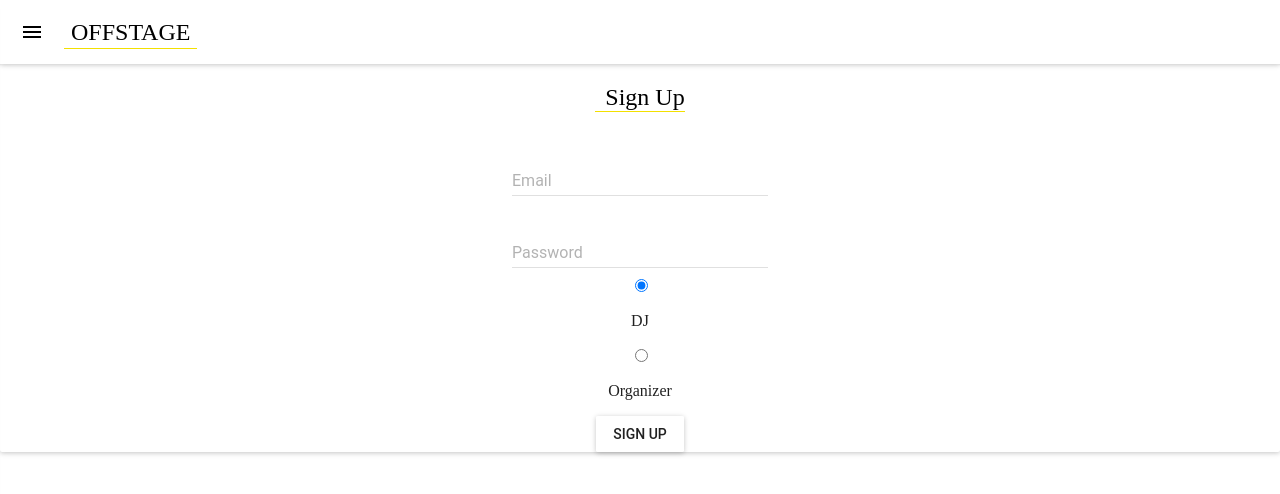
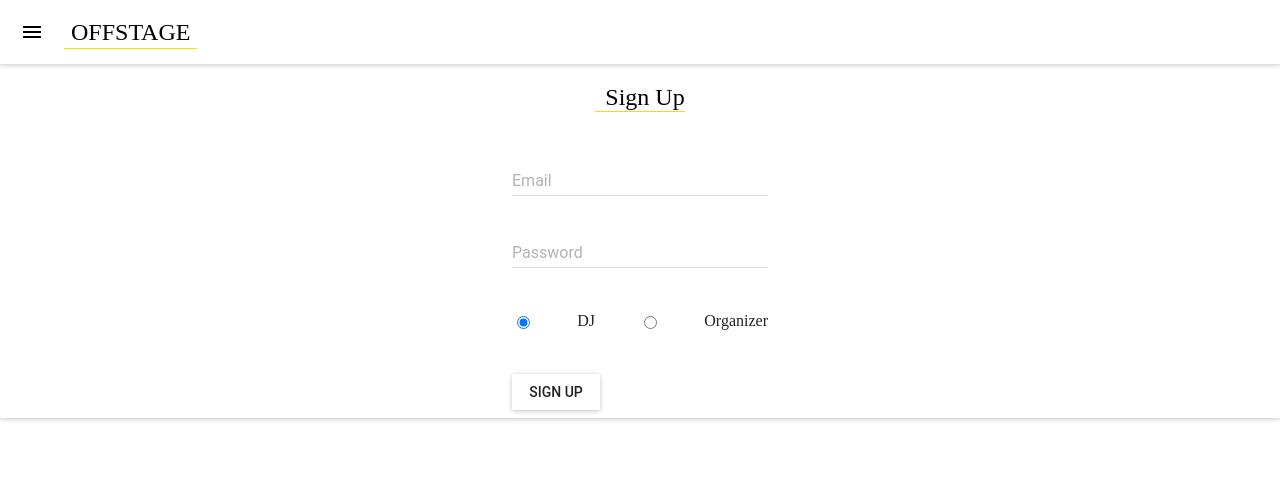
Before and after one commit to OlgaShirokova/OffScene-Client, a React app: page /signup in a window 1280 px wide. Shown: the top 494 px of the page. Built offline with nearby package versions, Linux system fonts and the light colour scheme; what normalizr, react-tap-event-plugin would draw is missing.

Commit message:
style: update styles

```diff
--- a/src/pages/LoginPage/styles.css
+++ b/src/pages/LoginPage/styles.css
@@ -24,3 +24,7 @@ p, h1, h2, h3, h4, h5, h6 {
 .signupButton {
   padding-bottom: 20px;
 }
+
+.errorMsg {
+  color: red;
+}
--- a/src/pages/SignupPage/styles.css
+++ b/src/pages/SignupPage/styles.css
@@ -1,4 +1,10 @@
-p, h1, h2, h3, h4, h5, h6 {
+p,
+h1,
+h2,
+h3,
+h4,
+h5,
+h6 {
   font-family: 'GillSans-Light';
   font-weight: lighter;
 }
@@ -20,3 +26,19 @@ p, h1, h2, h3, h4, h5, h6 {
 .loginButton {
   padding-top: 20px;
 }
+
+.signupButton {
+  display: flex;
+  padding-bottom: 8px;
+  align-self: center;
+  justify-content: space-between;
+  padding-top: 20px;
+}
+
+.innerSignup {
+  flex: 1;
+}
+
+.errorMsg {
+  color: red;
+}
```
